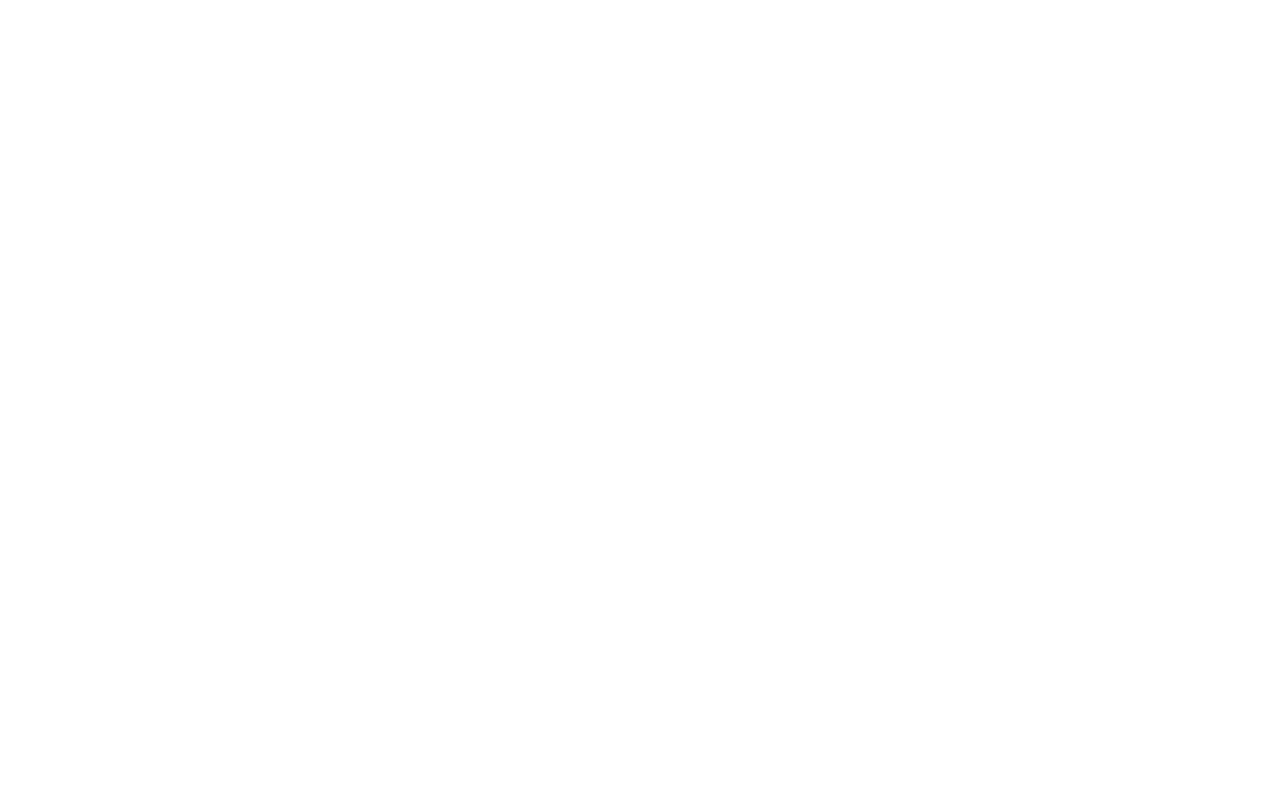
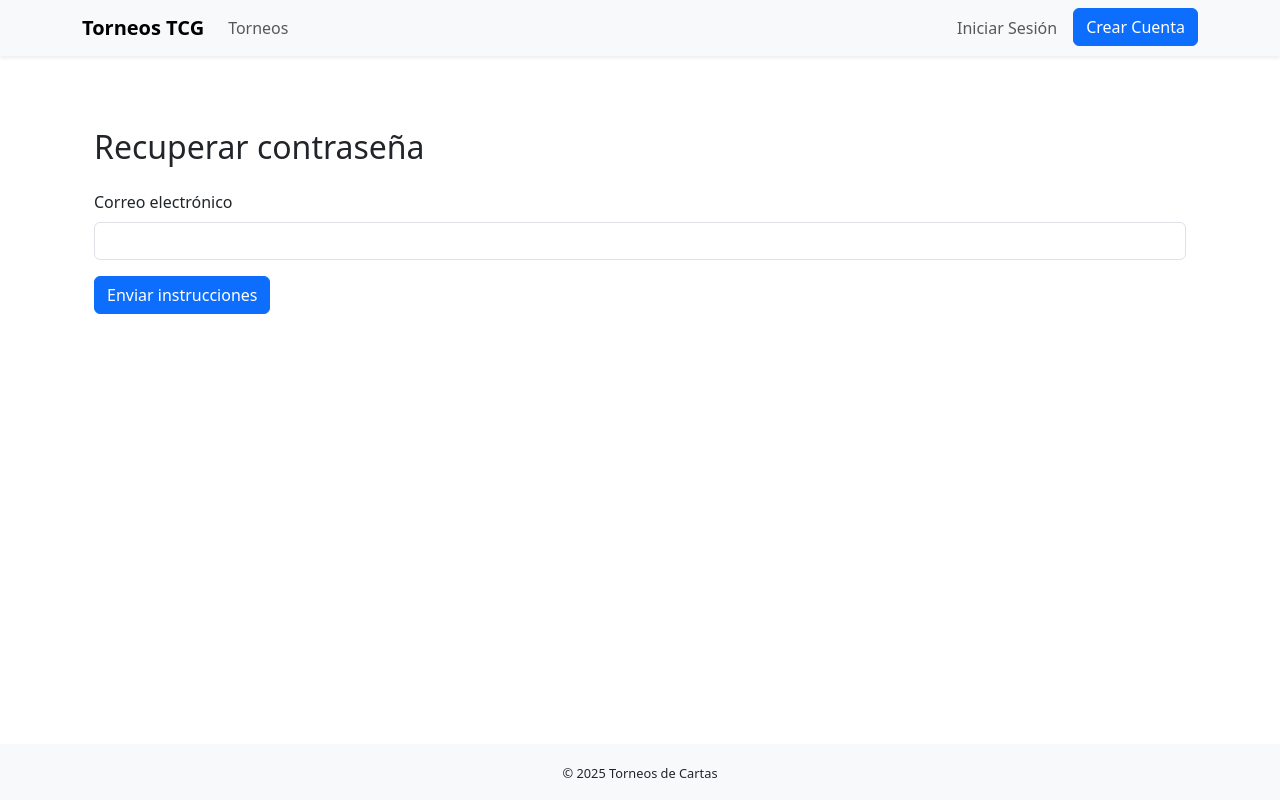
Before and after one commit to OpenGateHub/torneos_tcg_ui, a React (Vite) app: page /olvide-password in a window 1280 px wide. Before the commit this address had no page. Built offline with nearby package versions, Linux system fonts and the light colour scheme.

Commit message:
Agregado de la seccion perfil, confirmacion de cuenta y recuperacion de contraseña. + fixes de fechas

```diff
--- a/src/App.jsx
+++ b/src/App.jsx
@@ -14,6 +14,9 @@
 import UsuariosAdmin from './components/admin/UsuariosAdmin';
 import DashboardTorneo from './components/admin/DashboardTorneo';
 import CrearTorneo from './components/torneos/CrearTorneo';
+import ConfirmarCuenta from './components/login/ConfirmarCuenta';
+import ReestablecerPassword from './components/login/RestablecerPassword';
+import OlvidePassword from './components/login/OlvidePassword';
 
 function App() {
   return (
@@ -22,11 +25,16 @@
         <Routes>
           <Route path="/" element={<Layout />}>
             <Route index element={<Home />} />
+            {/**Torneos */}
             <Route path="/torneos" element={<Torneos />} />
             <Route path="/torneos/:id" element={<Torneo />} />
+            {/**Auth */}
+            <Route path="/crear-cuenta" element={<CrearCuenta />} />
+            <Route path="/login" element={<Login />} />
+            <Route path="/olvide-password" element={<OlvidePassword />} />
             <Route path="/perfil" element={<Perfil />} />
-            <Route path="/login" element={<Login />} />
-            <Route path="/crear-cuenta" element={<CrearCuenta />} />
+            <Route path="/confirmar-cuenta/:token" element={<ConfirmarCuenta />} />
+            <Route path="/restablecer-password/:token" element={<ReestablecerPassword />} />
             {/* Admin Routes */}
             <Route path="/admin" element={<PrivateRoute element={Admin} />} />
             <Route path="/admin/torneos/crear" element={<PrivateRoute element={CrearTorneo} />} />
--- a/src/components/admin/DashboardTorneo.jsx
+++ b/src/components/admin/DashboardTorneo.jsx
@@ -66,7 +66,7 @@
           <h4 className="card-title">{torneo.torneo.nombre}</h4>
           <p className="card-text">{torneo.torneo.descripcion}</p>
           <p className="card-text">
-            <strong>Fecha de inicio:</strong> {torneo.torneo.fecha_inicio}<br />
+            <p><strong>Fecha de inicio:</strong> {new Date(torneo.torneo.fecha_inicio).toLocaleDateString('es-AR')}</p>
             <strong>Estado:</strong> {torneo.torneo.estado}
           </p>
           {torneo.torneo.estado === 'activo' && (
--- a/src/components/layout/Navbar.jsx
+++ b/src/components/layout/Navbar.jsx
@@ -7,35 +7,55 @@
   const { auth, logout } = useContext(AuthContext);
 
   return (
-    <nav className="navbar navbar-expand-lg navbar-light bg-light">
+    <nav className="navbar navbar-expand-lg navbar-light bg-light shadow-sm">
       <div className="container">
-        <Link className="navbar-brand" to="/">Torneos TCG</Link>
+        <Link className="navbar-brand fw-bold" to="/">Torneos TCG</Link>
 
-        <div className="collapse navbar-collapse">
+        {/* Botón de menú hamburguesa para pantallas pequeñas */}
+        <button
+          className="navbar-toggler"
+          type="button"
+          data-bs-toggle="collapse"
+          data-bs-target="#navbarNav"
+          aria-controls="navbarNav"
+          aria-expanded="false"
+          aria-label="Toggle navigation"
+        >
+          <span className="navbar-toggler-icon"></span>
+        </button>
+
+        {/* Menú de navegación */}
+        <div className="collapse navbar-collapse" id="navbarNav">
           <ul className="navbar-nav me-auto mb-2 mb-lg-0">
-            {/* Siempre visible */}
+            {/* Enlace Torneos */}
             <li className="nav-item">
               <Link className="nav-link" to="/torneos">Torneos</Link>
             </li>
+
+            {/* Enlace de Dashboard solo visible para admin */}
+            {auth?.rol === 'admin' && (
+              <li className="nav-item">
+                <Link className="nav-link" to="/admin">Dashboard</Link>
+              </li>
+            )}
           </ul>
 
-          {/* Botones a la derecha */}
           <ul className="navbar-nav ms-auto mb-2 mb-lg-0">
+            {/* Si el usuario está logueado */}
             {auth ? (
-              // Si el usuario está logueado
               <>
                 <li className="nav-item">
                   <Link className="nav-link" to="/perfil">Perfil</Link>
                 </li>
                 <li className="nav-item">
-                  <button className="btn btn-outline-danger" onClick={logout}>
+                  <button className="btn btn-outline-danger ms-2" onClick={logout}>
                     Cerrar sesión
                   </button>
                 </li>
               </>
             ) : (
-              // Si NO está logueado
               <>
+                {/* Si el usuario no está logueado */}
                 <li className="nav-item">
                   <Link className="nav-link" to="/login">Iniciar Sesión</Link>
                 </li>
--- /dev/null
+++ b/src/components/login/ConfirmarCuenta.jsx
@@ -0,0 +1,53 @@
+// src/pages/ConfirmarCuenta.jsx
+import { useParams, Link } from 'react-router-dom';
+import { useEffect, useState } from 'react';
+import axios from 'axios';
+import { toast, ToastContainer } from 'react-toastify';
+import 'react-toastify/dist/ReactToastify.css';
+
+const ConfirmarCuenta = () => {
+  const { token } = useParams();
+  const [confirmado, setConfirmado] = useState(false);
+  const [cargando, setCargando] = useState(true);
+
+  useEffect(() => {
+    const confirmar = async () => {
+      try {
+        const { data } = await axios.get(`${import.meta.env.VITE_API_URL}/usuarios/confirmar/${token}`);
+        toast.success(data.mensaje);
+        setConfirmado(true);
+      } catch (error) {
+        toast.error(error.response?.data?.mensaje || 'Error al confirmar cuenta');
+      } finally {
+        setCargando(false);
+      }
+    };
+
+    confirmar();
+  }, [token]);
+
+  if (cargando) {
+    return (
+      <div className="container text-center mt-5">
+        <div className="spinner-border text-primary" role="status">
+          <span className="visually-hidden">Confirmando...</span>
+        </div>
+        <p className="mt-3">Confirmando cuenta...</p>
+      </div>
+    );
+  }
+
+  return (
+    <div className="container text-center mt-5">
+      <ToastContainer />
+      <h2 className="mb-3">{confirmado ? '✅ Cuenta confirmada' : '❌ No se pudo confirmar'}</h2>
+      {confirmado ? (
+        <Link className="btn btn-success" to="/login">Iniciar sesión</Link>
+      ) : (
+        <Link className="btn btn-secondary" to="/">Volver al inicio</Link>
+      )}
+    </div>
+  );
+};
+
+export default ConfirmarCuenta;
--- a/src/components/login/Login.jsx
+++ b/src/components/login/Login.jsx
@@ -1,9 +1,11 @@
-import { useState } from 'react';
+import { useState, useContext } from 'react';
 import { loginUsuario } from '../../services/authService';
 import { useNavigate } from 'react-router-dom';
+import AuthContext from '../../context/AuthContext';
 import { toast } from 'react-toastify';
 
 const Login = () => {
+  const { login } = useContext(AuthContext); // ← Usamos la función login del contexto
   const [email, setEmail] = useState('');
   const [password, setPassword] = useState('');
   const [cargando, setCargando] = useState(false);
@@ -18,15 +20,19 @@
     setCargando(true);
 
     try {
-      await loginUsuario({ email, password });
+      const { token } = await loginUsuario({ email, password });
+
+      login(token); // ← Esta es la clave: actualizamos el contexto y redirige desde ahí
       toast.success('¡Bienvenido de nuevo! 👋');
+      // No hace falta navigate('/perfil'), el contexto ya lo hace si querés, o podés mantenerlo acá si querés ir directo
       navigate('/perfil');
+
     } catch (error) {
       console.error('Error en login:', error);
 
-      const mensaje = error.response?.data?.mensaje || 'Error desconocido. Intenta nuevamente.';
-
-      if (mensaje.includes('confirmar tu cuenta')) {
+      const mensaje = error.response.data.mensaje || 'Error desconocido. Intenta nuevamente.';
+      const mensajeNormalizado = mensaje.toLowerCase().normalize('NFD').replace(/[\u0300-\u036f]/g, '');
+      if (mensajeNormalizado.includes('confirmar tu cuenta')) {
         toast.warning('Debes confirmar tu correo electrónico antes de iniciar sesión.');
       } else {
         toast.error('Credenciales incorrectas o cuenta inexistente.');
@@ -35,6 +41,7 @@
       setCargando(false);
     }
   };
+
   return (
     <div className="container py-5">
       <h2>Iniciar sesión</h2>
@@ -75,6 +82,18 @@
             'Ingresar'
           )}
         </button>
+        <div className="mt-3">
+          <p className="text-muted">
+            ¿Olvidaste tu contraseña?{' '}
+            <button
+              type="button"
+              className="btn btn-link p-0 align-baseline"
+              onClick={() => navigate('/olvide-password')}
+            >
+              Recuperar acceso
+            </button>
+          </p>
+        </div>
       </form>
     </div>
   );
--- /dev/null
+++ b/src/components/login/OlvidePassword.jsx
@@ -0,0 +1,45 @@
+import { useState } from 'react';
+import { toast } from 'react-toastify';
+import { solicitarTokenRecuperacion } from '../../services/authService';
+
+const OlvidePassword = () => {
+  const [email, setEmail] = useState('');
+  const [cargando, setCargando] = useState(false);
+
+  const handleSubmit = async (e) => {
+    e.preventDefault();
+    setCargando(true);
+    try {
+      await solicitarTokenRecuperacion({ email });
+      toast.success('Revisa tu correo para continuar con la recuperación.');
+    } catch (error) {
+      console.error(error);
+      toast.error('No pudimos enviar el email. ¿Estás seguro que esa cuenta existe?');
+    } finally {
+      setCargando(false);
+    }
+  };
+
+  return (
+    <div className="container py-5">
+      <h2>Recuperar contraseña</h2>
+      <form onSubmit={handleSubmit} className="mt-4">
+        <div className="mb-3">
+          <label className="form-label">Correo electrónico</label>
+          <input
+            type="email"
+            className="form-control"
+            value={email}
+            onChange={(e) => setEmail(e.target.value)}
+            required
+          />
+        </div>
+        <button type="submit" className="btn btn-primary" disabled={cargando}>
+          {cargando ? 'Enviando...' : 'Enviar instrucciones'}
+        </button>
+      </form>
+    </div>
+  );
+};
+
+export default OlvidePassword;
--- /dev/null
+++ b/src/components/login/RestablecerPassword.jsx
@@ -0,0 +1,75 @@
+import { useState } from 'react';
+import { useParams, useNavigate } from 'react-router-dom';
+import { reestablecerPassword } from '../../services/authService';
+import { toast } from 'react-toastify';
+
+const RestablecerPassword = () => {
+  const { token } = useParams();
+  const navigate = useNavigate();
+  const [nuevaContraseña, setNuevaContraseña] = useState('');
+  const [confirmarContraseña, setConfirmarContraseña] = useState('');
+  const [cargando, setCargando] = useState(false);
+
+  const esFormularioValido = () => {
+    return nuevaContraseña === confirmarContraseña && nuevaContraseña.length >= 8;
+  };
+
+  const handleSubmit = async (e) => {
+    e.preventDefault();
+    if (!esFormularioValido()) {
+      toast.warning('Las contraseñas no coinciden o son demasiado cortas.');
+      return;
+    }
+
+    setCargando(true);
+    try {
+      await reestablecerPassword(token, nuevaContraseña);
+      toast.success('Contraseña actualizada exitosamente');
+      setTimeout(() => navigate('/login',{ state: { mensaje: 'Contraseña actualizada' }}), 1500);
+    } catch (error) {
+      toast.error('Hubo un error al restablecer la contraseña');
+      console.error('Error al restablecer contraseña:', error);
+    } finally {
+      setCargando(false);
+    }
+  };
+
+  return (
+    <div className="container py-5">
+      <h2>Restablecer Contraseña</h2>
+      <form onSubmit={handleSubmit} className="mt-4">
+        <div className="mb-3">
+          <label className="form-label">Nueva Contraseña</label>
+          <input
+            type="password"
+            className="form-control"
+            value={nuevaContraseña}
+            onChange={(e) => setNuevaContraseña(e.target.value)}
+            required
+          />
+        </div>
+
+        <div className="mb-3">
+          <label className="form-label">Confirmar Contraseña</label>
+          <input
+            type="password"
+            className="form-control"
+            value={confirmarContraseña}
+            onChange={(e) => setConfirmarContraseña(e.target.value)}
+            required
+          />
+        </div>
+
+        <button
+          type="submit"
+          className="btn btn-primary"
+          disabled={!esFormularioValido() || cargando}
+        >
+          {cargando ? 'Actualizando...' : 'Actualizar Contraseña'}
+        </button>
+      </form>
+    </div>
+  );
+};
+
+export default RestablecerPassword;
--- a/src/pages/Perfil.jsx
+++ b/src/pages/Perfil.jsx
@@ -1,11 +1,45 @@
-const Perfil = ()=>{
+import { useEffect, useState, useContext } from 'react';
+import { obtenerPerfil } from '../services/authService';
+import { useNavigate } from 'react-router-dom';
+import AuthContext from '../context/AuthContext';
+
+const Perfil = () => {
+  const { auth } = useContext(AuthContext);
+  const [usuario, setUsuario] = useState(null);
+  const navigate = useNavigate();
+
+  useEffect(() => {
+    if (!auth?.token) {
+      console.log('no hay token');
+      navigate('/login');
+      return;
+    }
+
+    const cargarPerfil = async () => {
+      try {
+        const data = await obtenerPerfil(auth?.token);
+        setUsuario(data);
+      } catch (error) {
+        console.error('Error al obtener perfil:', error);
+        if (error.response?.status === 401) {
+          navigate('/login');
+        }
+      }
+    };
+
+    cargarPerfil();
+  }, [navigate, auth?.token]);
+
+  if (!usuario) return <p className="text-center mt-4">Cargando perfil...</p>;
 
   return (
-    <>
-      <h6>nada</h6>
-    </>
+    <div className="max-w-md mx-auto bg-white rounded-xl shadow-md p-6 mt-4">
+      <h2 className="text-xl font-semibold mb-4">Perfil de Usuario</h2>
+      <p><strong>Nombre:</strong> {usuario.usuario.nombre}</p>
+      <p><strong>Email:</strong> {usuario.usuario.email}</p>
+      <p><strong>Miembro desde:</strong> {new Date(usuario.usuario.createdAt).toLocaleDateString()}</p>
+    </div>
+  );
+};
 
-  )
-}
-
-export default Perfil
+export default Perfil;
--- a/src/pages/Torneo.jsx
+++ b/src/pages/Torneo.jsx
@@ -1,12 +1,15 @@
 import { useParams } from 'react-router-dom';
-import { useEffect, useState } from 'react';
+import { useEffect, useState,useContext } from 'react';
 import { getTorneo, inscribirseEnTorneo } from '../services/torneosService'; // importa el servicio
+import AuthContext from '../context/AuthContext';
+
 import { toast, ToastContainer } from 'react-toastify';
 import 'react-toastify/dist/ReactToastify.css';
 import Enfrentamientos from '../components/torneos/Enfrentamientos';
 
 const Torneo = () => {
   const { id } = useParams();
+  const { auth } = useContext(AuthContext);
   const [torneo, setTorneo] = useState(null);
   const [estaInscripto, setEstaInscripto] = useState(false);
   const [cargando, setCargando] = useState(true);
@@ -29,6 +32,11 @@
   }, [id]);
 
   const toggleInscripcion = async () => {
+    if (!auth) {
+      toast.info('Debes estar logueado para inscribirte en el torneo.');
+      return;
+    }
+
     try {
       const data = await inscribirseEnTorneo(id);
       setEstaInscripto(prev => !prev);
@@ -38,6 +46,7 @@
       toast.warning('Error al modificar inscripción');
     }
   };
+
 
   if (cargando) {
     return (
@@ -59,7 +68,7 @@
       <div className="card shadow p-4">
         <h2 className="mb-3 text-center">{torneo.nombre}</h2>
         <h5 className="text-muted">{torneo.descripcion}</h5>
-        <p><strong>Fecha de inicio:</strong> {new Date(torneo.fecha_inicio).toLocaleDateString()}</p>
+        <p><strong>Fecha de inicio:</strong> {new Date(torneo.fecha_inicio).toLocaleDateString('es-AR')}</p>
         <p><strong>Estado:</strong> {torneo.estado}</p>
         <p><strong>Participantes:</strong> {torneo.participantes}</p>
 
--- a/src/services/adminService.js
+++ b/src/services/adminService.js
@@ -29,9 +29,6 @@
   return data;
 };
 
-export const crearTorneo = async ()=>{
-  //TODO
-}
 
 export const obtenerTorneos = async (token) => {
   try {
```
Also changed, not shown: src/services/authService.js (+29 -1 lines).
